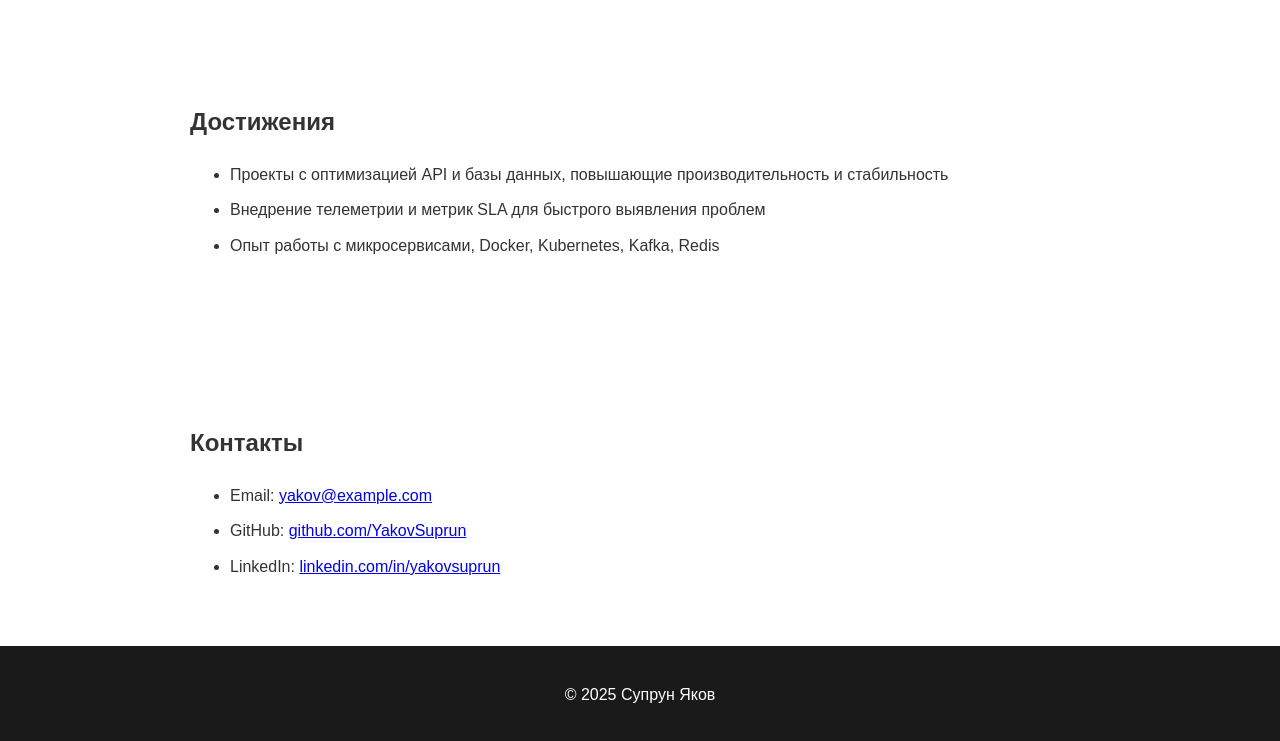
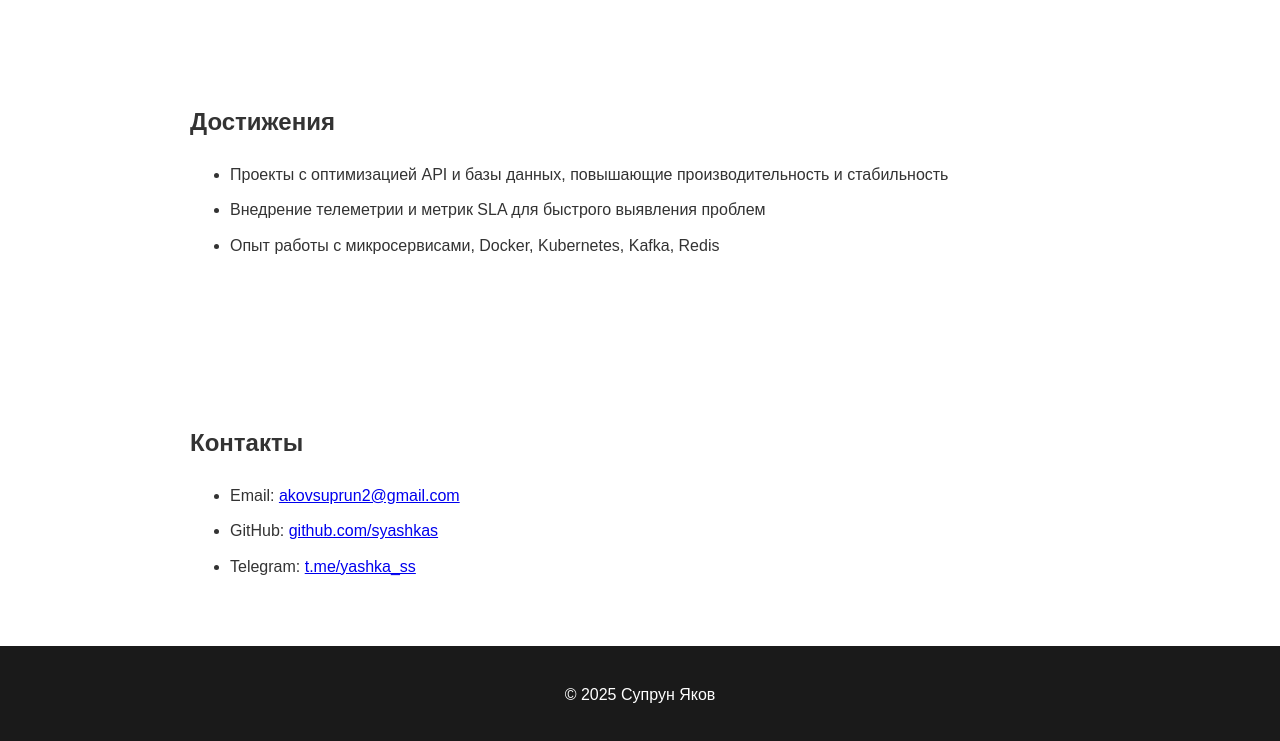
Before and after one commit to sYASHKAs/resume, a plain HTML site: page index.html in a window 1280 px wide. Shown: the part 1497-2238 px from the top of the page. Drawn offline with Linux system fonts and the light colour scheme.

Commit message:
update resume

```diff
--- a/index.html
+++ b/index.html
@@ -98,16 +98,17 @@
 		<section id="contact">
 			<h2>Контакты</h2>
 			<ul>
-				<li>Email: <a href="mailto:yakov@example.com">yakov@example.com</a></li>
+				<li>
+					Email:
+					<a href="mailto:akovsuprun2@gmail.com">akovsuprun2@gmail.com</a>
+				</li>
 				<li>
 					GitHub:
-					<a href="https://github.com/YakovSuprun">github.com/YakovSuprun</a>
+					<a href="https://github.com/syashkas">github.com/syashkas</a>
 				</li>
 				<li>
-					LinkedIn:
-					<a href="https://linkedin.com/in/yakovsuprun"
-						>linkedin.com/in/yakovsuprun</a
-					>
+					Telegram:
+					<a href="https://t.me/yashka_ss">t.me/yashka_ss</a>
 				</li>
 			</ul>
 		</section>
```
